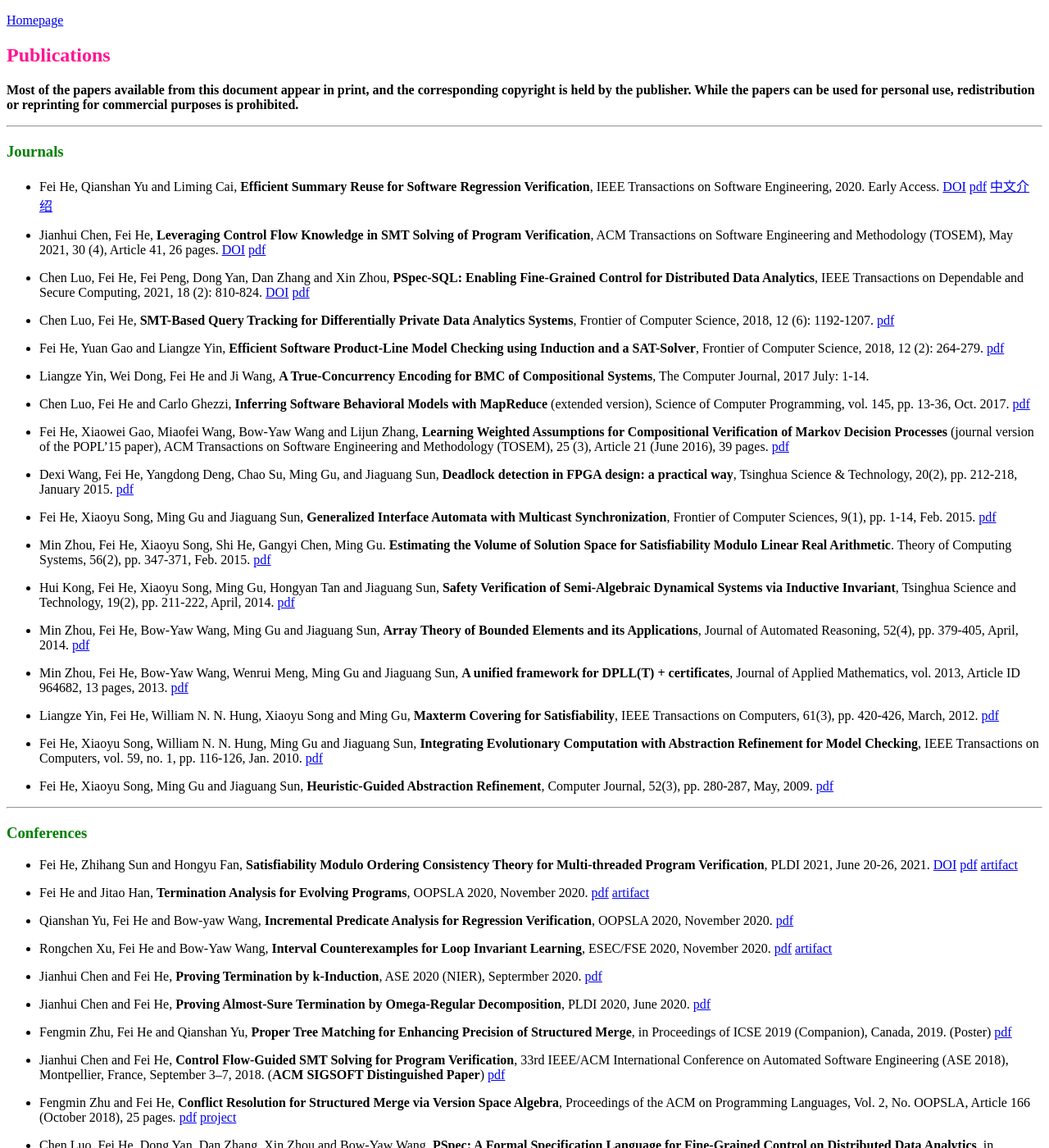
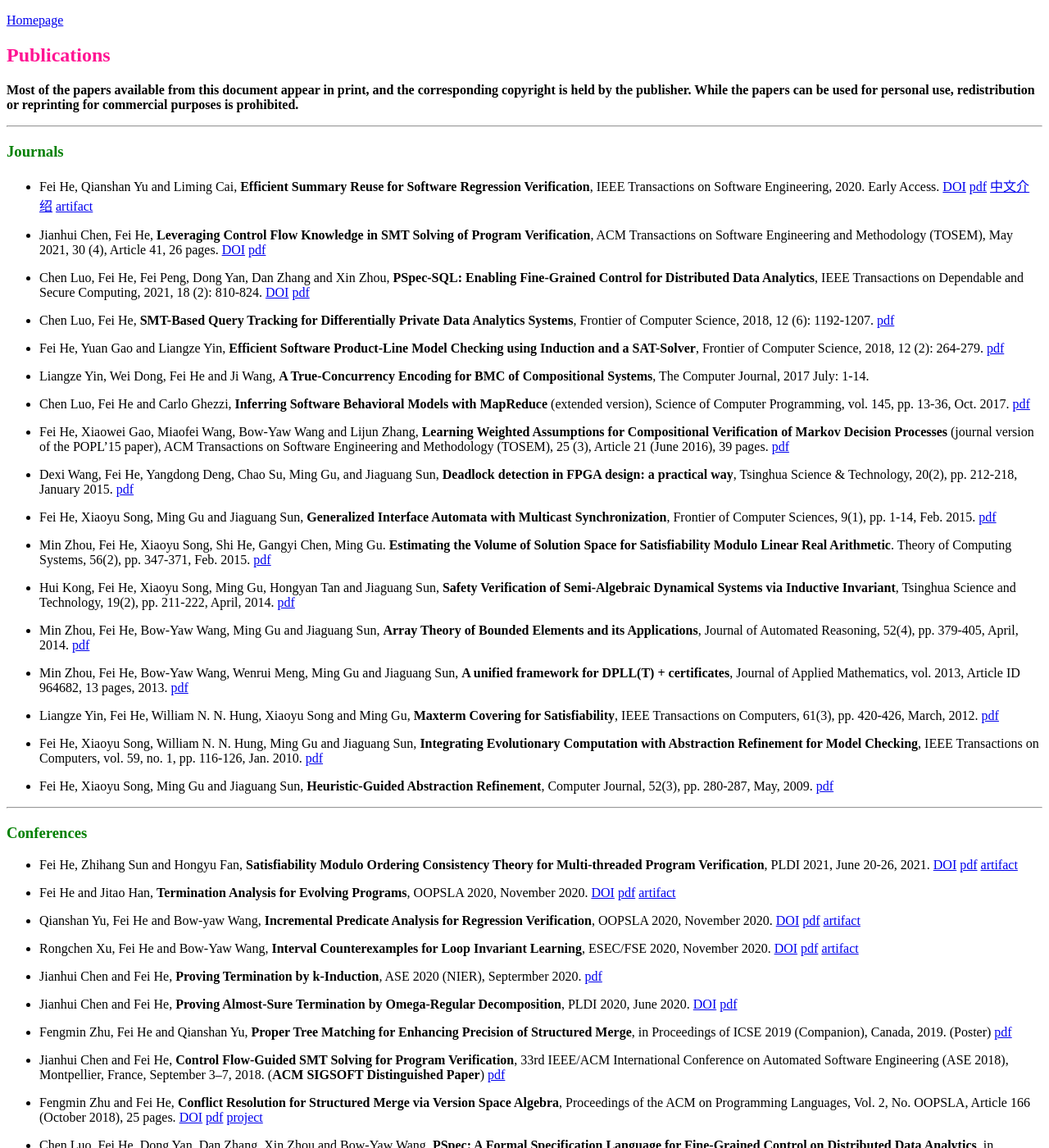
Before and after one commit to feihe/feihe.github.io, a Jekyll site: the page built from publications.md, in a window 1280 px wide and 1400 px high. Shown: the whole window at 82% size. Built offline with Jekyll 4.4.1, drawn with Linux system fonts in a browser that asks for light colours; nearby versions of some CDN libraries.

Commit message:
doc, artifact, added

```diff
--- a/publications.md
+++ b/publications.md
@@ -13,7 +13,7 @@ title: Publications
 
 ### <font color=green>Journals</font>
 
-- Fei He, Qianshan Yu and Liming Cai, **Efficient Summary Reuse for Software Regression Verification**, IEEE Transactions on Software Engineering, 2020. Early Access. [DOI](https://doi.org/10.1109/TSE.2020.3021477) [pdf](./materials/tse20.pdf) [中文介绍](./materials/tse20.html)
+- Fei He, Qianshan Yu and Liming Cai, **Efficient Summary Reuse for Software Regression Verification**, IEEE Transactions on Software Engineering, 2020. Early Access. [DOI](https://doi.org/10.1109/TSE.2020.3021477) [pdf](./materials/tse20.pdf) [中文介绍](./materials/tse20.html) [artifact](https://thufv.github.io/research/tse20-artifact)
 
 
 - Jianhui Chen, Fei He, **Leveraging Control Flow Knowledge in SMT Solving of Program Verification**, ACM Transactions on Software Engineering and Methodology (TOSEM), May 2021, 30 (4), Article 41, 26 pages. [DOI](https://doi.org/10.1145/3446211) [pdf](./materials/tosem20.pdf)
@@ -55,21 +55,21 @@ title: Publications
 
 - Fei He, Zhihang Sun and Hongyu Fan, **Satisfiability Modulo Ordering Consistency Theory for Multi-threaded Program Verification**, PLDI 2021, June 20-26, 2021. [DOI](https://doi.org/10.1145/3453483.3454108) [pdf](./materials/pldi21.pdf) [artifact](https://thufv.github.io/research/zord)
 
-- Fei He and Jitao Han, **Termination Analysis for Evolving Programs**, OOPSLA 2020, November 2020. [pdf](./materials/oopsla20a.pdf) [artifact](https://thufv.github.io/research/oopsla20a-artifact)
+- Fei He and Jitao Han, **Termination Analysis for Evolving Programs**, OOPSLA 2020, November 2020. [DOI](https://doi.org/10.1145/3428267) [pdf](./materials/oopsla20a.pdf) [artifact](https://thufv.github.io/research/oopsla20a-artifact)
 
-- Qianshan Yu, Fei He and Bow-yaw Wang, **Incremental Predicate Analysis for Regression Verification**, OOPSLA 2020, November 2020. [pdf](./materials/oopsla20b.pdf)
+- Qianshan Yu, Fei He and Bow-yaw Wang, **Incremental Predicate Analysis for Regression Verification**, OOPSLA 2020, November 2020. [DOI](https://doi.org/10.1145/3428252) [pdf](./materials/oopsla20b.pdf) [artifact](https://thufv.github.io/research/oopsla20b-artifact)
 
-- Rongchen Xu, Fei He and Bow-Yaw Wang, **Interval Counterexamples for Loop Invariant Learning**, ESEC/FSE 2020, November 2020. [pdf](./materials/fse20.pdf) [artifact](https://thufv.github.io/research/fse20-artifact)
+- Rongchen Xu, Fei He and Bow-Yaw Wang, **Interval Counterexamples for Loop Invariant Learning**, ESEC/FSE 2020, November 2020. [DOI](https://doi.org/10.1145/3368089.3409752) [pdf](./materials/fse20.pdf) [artifact](https://thufv.github.io/research/fse20-artifact)
 
 - Jianhui Chen and Fei He, **Proving Termination by k-Induction**, ASE 2020 (NIER), Septermber 2020. [pdf](./materials/ase20nier.pdf)
 
-- Jianhui Chen and Fei He, **Proving Almost-Sure Termination by Omega-Regular Decomposition**, PLDI 2020, June 2020. [pdf](./materials/pldi20.pdf)
+- Jianhui Chen and Fei He, **Proving Almost-Sure Termination by Omega-Regular Decomposition**, PLDI 2020, June 2020. [DOI](https://doi.org/10.1145/3385412.3386002) [pdf](./materials/pldi20.pdf)
 
 - Fengmin Zhu, Fei He and Qianshan Yu, **Proper Tree Matching for Enhancing Precision of Structured Merge**, in Proceedings of ICSE 2019 (Companion), Canada, 2019. (Poster) [pdf](./materials/icse19poster.pdf)
 
 - Jianhui Chen and Fei He, **Control Flow-Guided SMT Solving for Program Verification**, 33rd IEEE/ACM International Conference on Automated Software Engineering (ASE 2018), Montpellier, France, September 3–7, 2018. (**ACM SIGSOFT Distinguished Paper**) [pdf](./materials/ase18.pdf)
 
-- Fengmin Zhu and Fei He, **Conflict Resolution for Structured Merge via Version Space Algebra**, Proceedings of the ACM on Programming Languages, Vol. 2, No. OOPSLA, Article 166 (October 2018), 25 pages. [pdf](./materials/oopsla18.pdf) [project](https://thufv.github.io/automerge/)
+- Fengmin Zhu and Fei He, **Conflict Resolution for Structured Merge via Version Space Algebra**, Proceedings of the ACM on Programming Languages, Vol. 2, No. OOPSLA, Article 166 (October 2018), 25 pages. [DOI](https://doi.org/10.1145/3276536) [pdf](./materials/oopsla18.pdf) [project](https://thufv.github.io/automerge/)
 
 - Chen Luo, Fei He, Dong Yan, Dan Zhang, Xin Zhou and Bow-Yaw Wang, **PSpec: A Formal Specification Language for Fine-Grained Control on Distributed Data Analytics**, in Proceedings of ICSE 2017 (Companion), Buenos Aires, Argentina, May 20-28, pp. 300-302, 2017. (Poster) [pdf](./materials/icse17poster.pdf)
 
```
